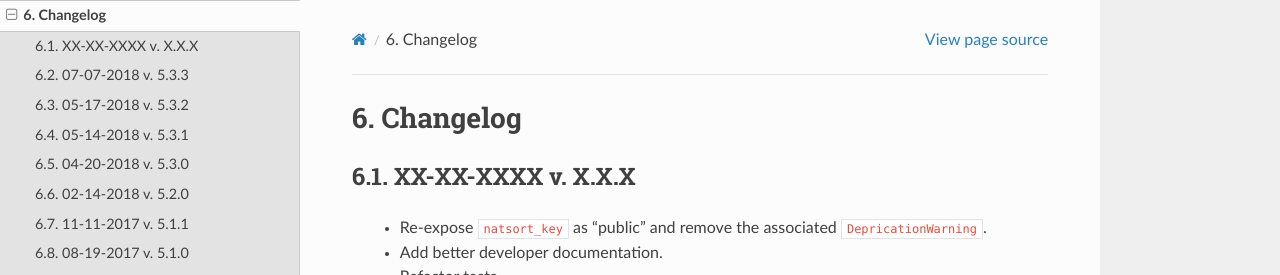
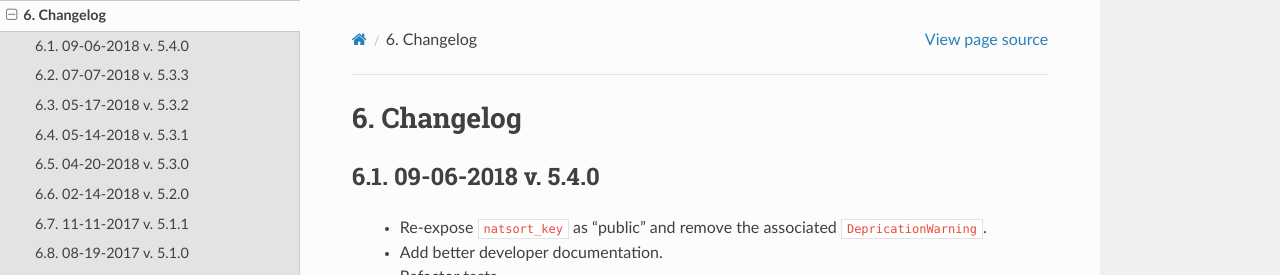
Before and after one commit to SethMMorton/natsort, a Sphinx documentation site: the page built from docs/source/changelog.rst, in a window 1280 px wide and 900 px high. Shown: the top 275 px of the window. Built offline with Sphinx 7.4.7 and the Read the Docs theme 2.0.0, drawn with Linux system fonts in a browser that asks for light colours; pages that are not in the unit, such as notebooks, are missing from menus.

Commit message:
Bump version: 5.3.3 → 5.4.0

```diff
--- a/docs/source/changelog.rst
+++ b/docs/source/changelog.rst
@@ -3,7 +3,7 @@
 Changelog
 ---------
 
-XX-XX-XXXX v. X.X.X
+09-06-2018 v. 5.4.0
 +++++++++++++++++++
 
    - Re-expose ``natsort_key`` as "public" and remove the
--- a/docs/source/conf.py
+++ b/docs/source/conf.py
@@ -57,7 +57,7 @@ copyright = u'2014, Seth M. Morton'
 # built documents.
 #
 # The full version, including alpha/beta/rc tags.
-release = '5.3.3'
+release = '5.4.0'
 # The short X.Y version.
 version = '.'.join(release.split('.')[0:2])
 
--- a/natsort/__init__.py
+++ b/natsort/__init__.py
@@ -25,7 +25,7 @@ from natsort.utils import chain_functions
 if float(sys.version[:3]) < 3:
     from natsort.natsort import natcmp
 
-__version__ = "5.3.3"
+__version__ = "5.4.0"
 
 __all__ = [
     "natsort_key",
--- a/setup.cfg
+++ b/setup.cfg
@@ -1,5 +1,5 @@
 [bumpversion]
-current_version = 5.3.3
+current_version = 5.4.0
 commit = True
 tag = True
 tag_name = {new_version}
@@ -64,5 +64,5 @@ pep8ignore =
 	test_natsort/test_natsort_keygen.py E501 E241 E221 E701
 	test_natsort/profile_natsorted.py ALL
 	docs/source/conf.py ALL
-    * W503
+	* W503
 pep8maxlinelength = 90
--- a/setup.py
+++ b/setup.py
@@ -3,7 +3,7 @@
 from setuptools import setup, find_packages
 setup(
     name='natsort',
-    version='5.3.3',
+    version='5.4.0',
     packages=find_packages(),
     install_requires=["argparse; python_version < '2.7'"],
     entry_points={'console_scripts': ['natsort = natsort.__main__:main']},
```
